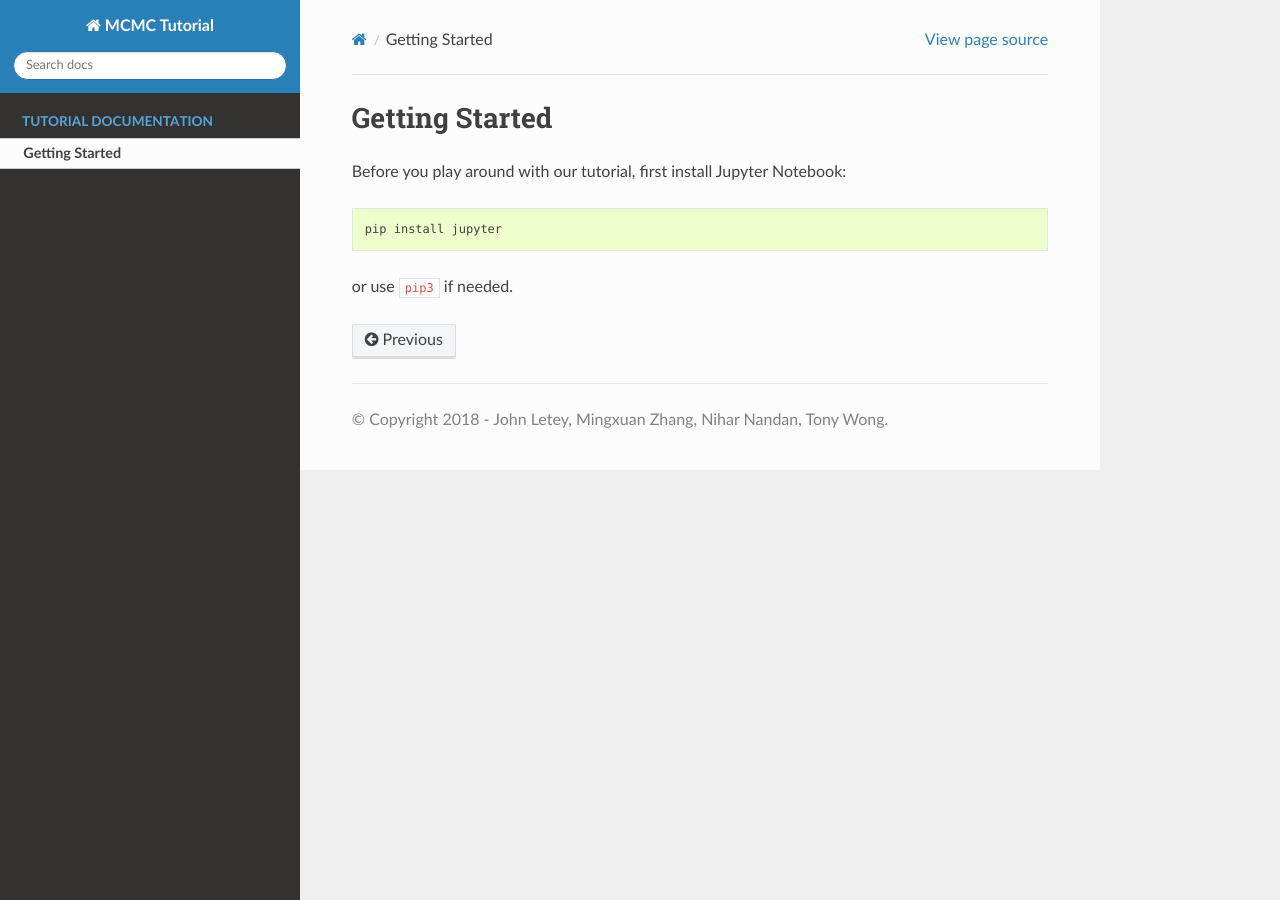
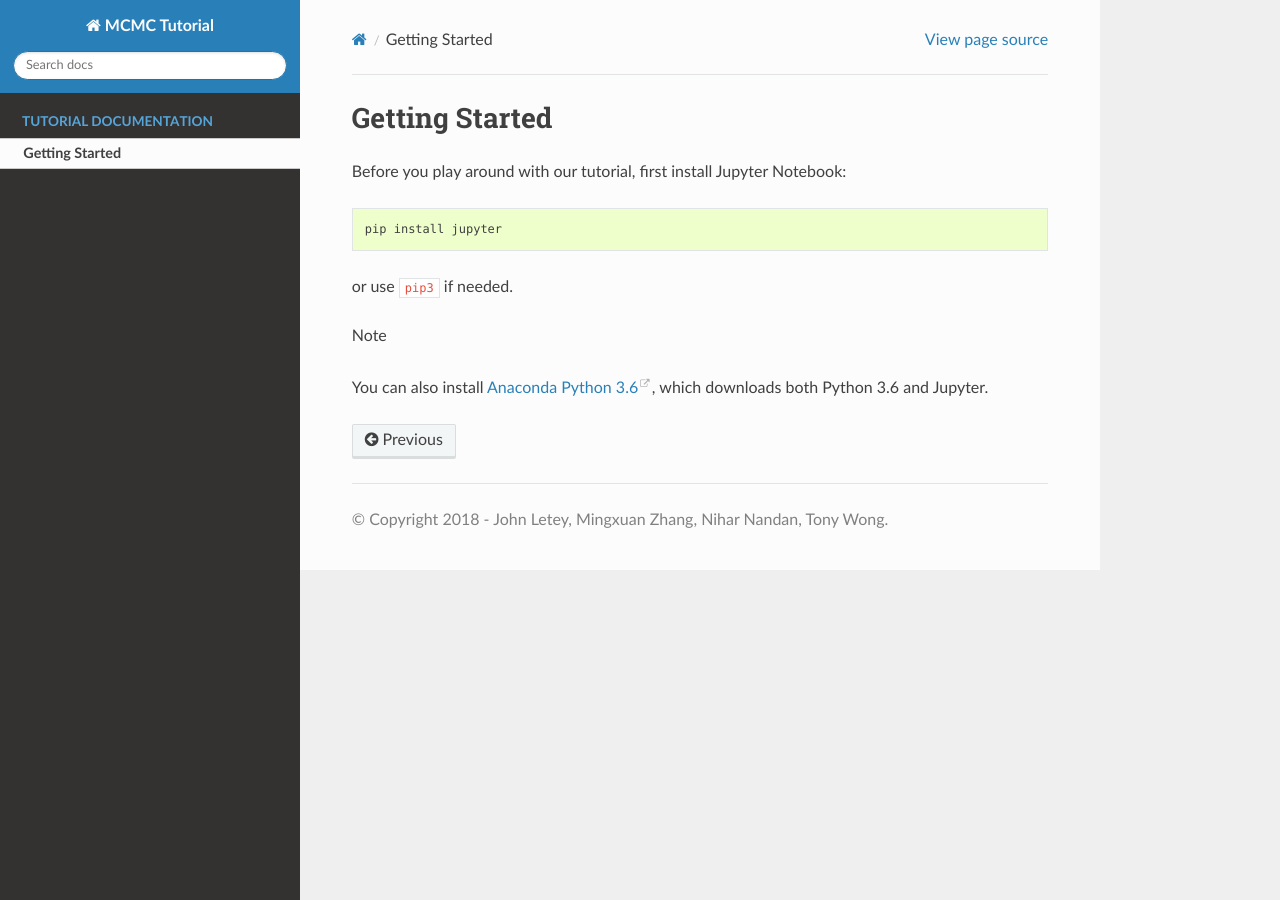
Before and after one commit to MingxuanZhang/MCMC_Tutorial, a Sphinx documentation site: the page built from docs/source/getting-started.rst, in a window 1280 px wide. Built offline with Sphinx 7.4.7 and the Read the Docs theme 2.0.0, drawn with Linux system fonts in a browser that asks for light colours.

Commit message:
docs: updated getting started page

```diff
--- a/docs/source/getting-started.rst
+++ b/docs/source/getting-started.rst
@@ -9,3 +9,7 @@ Before you play around with our tutorial, first install Jupyter Notebook:
     pip install jupyter
 
 or use ``pip3`` if needed.
+
+Note
+
+You can also install `Anaconda Python 3.6 <https://www.anaconda.com/download>`__, which downloads both Python 3.6 and Jupyter.
```
